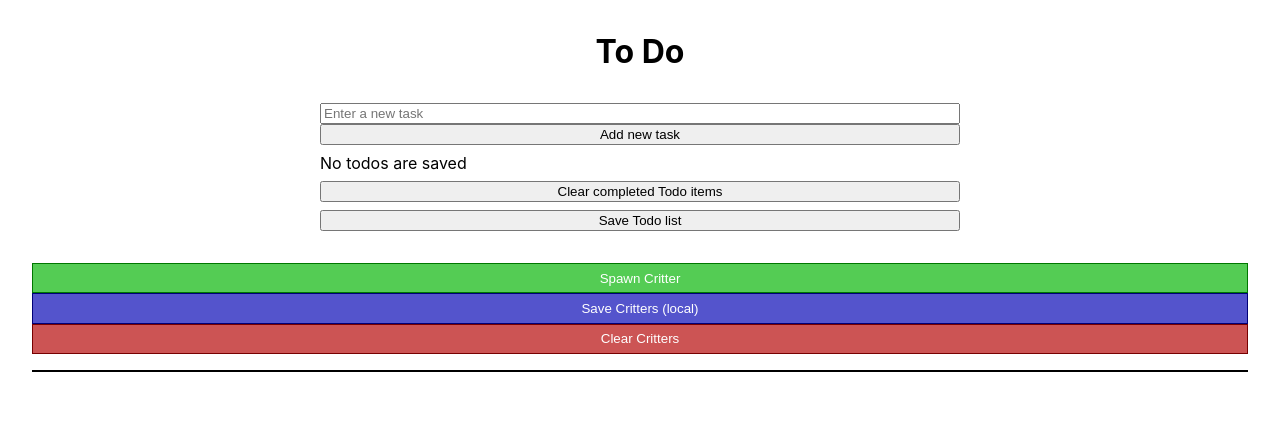
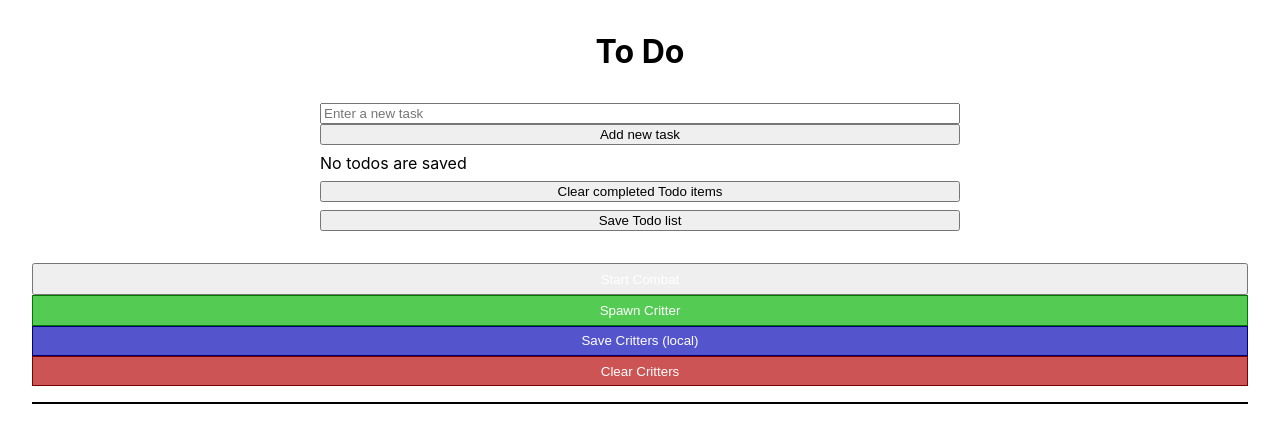
Before and after one commit to Wolven531/react-hooks-todo, a React app: page / in a window 1280 px wide. Shown: the top 442 px of the page. Built offline with nearby package versions, Linux system fonts and the light colour scheme.

Commit message:
Add button for start combat

```diff
--- a/src/CritterList.tsx
+++ b/src/CritterList.tsx
@@ -10,13 +10,21 @@ import './CritterList.css'
 const CritterList = () => {
 	const { clearCritters, critters, loadFromStorage, saveToLocalStorage, spawnCritter } = useCritterState([])
 
+	const startCombat = () => {
+
+	}
+
 	useEffect(() => {
 		loadFromStorage()
 	}, [])
 
 	return (
 		<article className="critter-list">
-			<CritterListControls clearCritters={clearCritters} saveToLocalStorage={saveToLocalStorage} spawnCritter={spawnCritter} />
+			<CritterListControls
+				clearCritters={clearCritters}
+				saveToLocalStorage={saveToLocalStorage}
+				spawnCritter={spawnCritter}
+				startCombat={startCombat} />
 			<section className="display-container">
 				{critters.map(critter => <Critter key={critter.id} critter={critter} />)}
 			</section>
--- a/src/CritterListControls.tsx
+++ b/src/CritterListControls.tsx
@@ -6,11 +6,15 @@ interface ICritterListControlsProps {
 	clearCritters: () => void
 	saveToLocalStorage: () => void
 	spawnCritter: () => void
+	startCombat: () => void
 }
 
-const CritterListControls = ({ clearCritters, saveToLocalStorage, spawnCritter }: ICritterListControlsProps) => {
+const CritterListControls = ({ clearCritters, saveToLocalStorage, spawnCritter, startCombat }: ICritterListControlsProps) => {
 	return (
 		<section className="critter-list-controls">
+			<button className="combat" onClick={() => { startCombat() }}>
+				Start Combat
+			</button>
 			<button className="create" onClick={() => { spawnCritter() }}>
 				Spawn Critter
 			</button>
```
